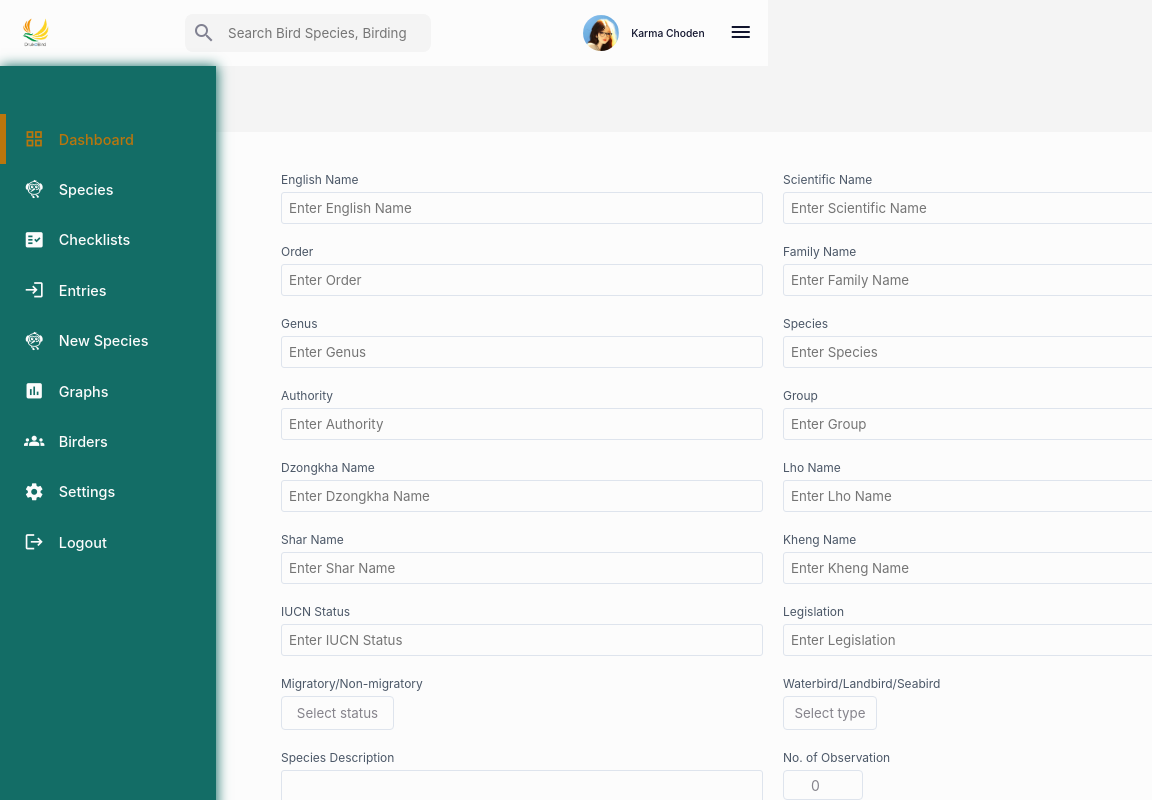
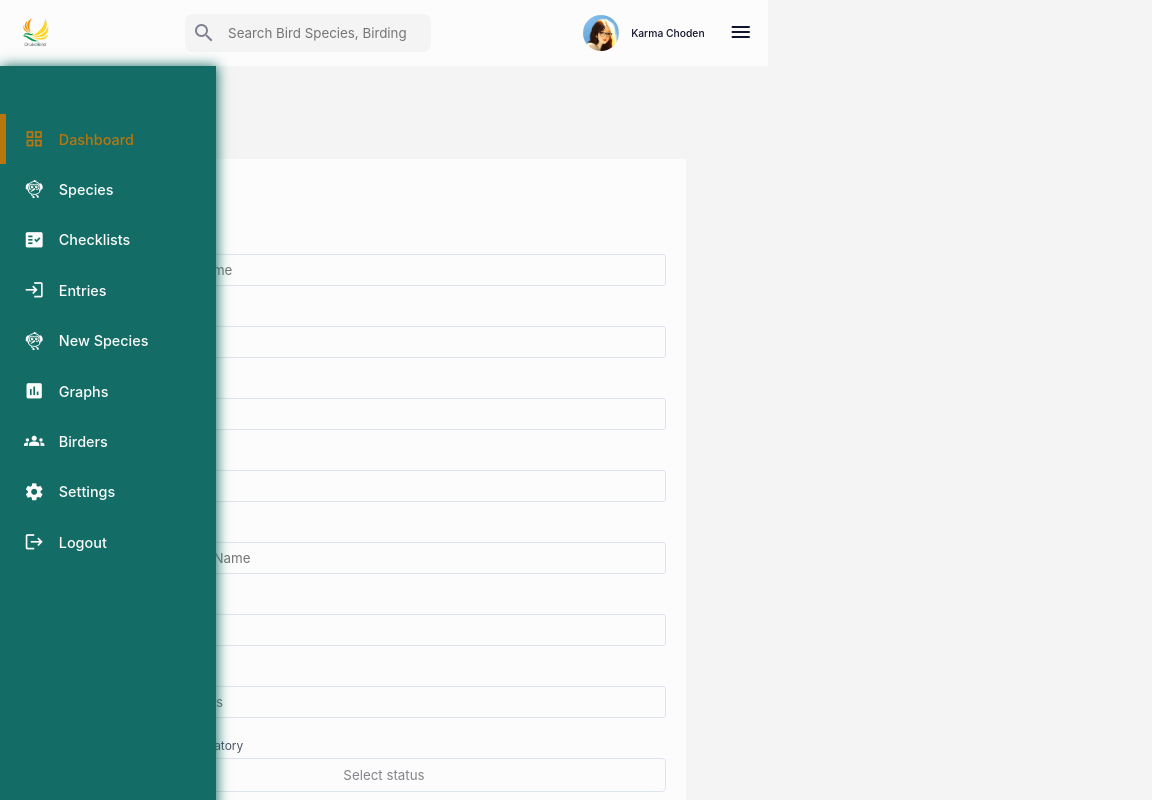
Before and after one commit to Ugyenwangdi/Druk-eBird, a React (Create React App) app in the folder client/: page /species/add in a window 768 px wide. Shown: the top 800 px of the page, 1152 px wide, since content can reach past the window. Built offline with nearby package versions, Linux system fonts and the light colour scheme; no server answers; sample sign-in values are in the browser's storage.

Commit message:
responsive update

```diff
--- a/client/src/styles/addspecies.css
+++ b/client/src/styles/addspecies.css
@@ -1,6 +1,8 @@
 .add-species-container {
-  width: 1295px;
+  width: 100%;
+  max-width: 1000px;
   margin: 0;
+
 }
 .species-header {
   display: flex;
@@ -238,3 +240,55 @@
   cursor: pointer;
   font-size: 14px;
 }
+
+.add-species-container {
+  display: flex;
+  flex-direction: column;
+  align-items: center;
+}
+
+.species-header {
+  display: flex;
+  width: 100%;
+  padding: 20px;
+}
+
+.back-arrow {
+  font-size: 24px;
+}
+
+.speciescontainer {
+  display: flex;
+  flex-wrap: wrap;
+  justify-content: center;
+  width: 100%;
+  padding: 20px;
+}
+
+.column1 {
+  width: 100%;
+  font-weight: bold;
+  margin-bottom: 10px;
+}
+
+.column2 {
+  display: flex;
+  flex-direction: column;
+  flex-basis: 50%;
+  padding-right: 20px;
+}
+
+.column3 {
+  display: flex;
+  flex-direction: column;
+  flex-basis: 50%;
+  padding-left: 20px;
+}
+
+@media screen and (max-width: 768px) {
+  .column2,
+  .column3 {
+    flex-basis: 100%;
+    padding: 0;
+  }
+}
--- a/client/src/styles/species.css
+++ b/client/src/styles/species.css
@@ -1,5 +1,6 @@
 .total-species-container {
-  width: 1295px;
+  width: 100%;
+  max-width: 1000px;
   margin: 0;
 }
 .header {
@@ -24,14 +25,13 @@
   padding-bottom: 10px;
   max-width: 100%;
   width: 1295px;
-  height: 80vh;
 }
 
 .species-filter-container {
   display: flex;
   justify-content: space-between;
   align-items: center;
-  margin: 0.5rem 0;
+  margin: 1.5rem 0;
 }
 
 .species-search-bar {
@@ -74,17 +74,6 @@
   background: var(--color-light);
   padding: 5px;
   width: 10%;
-  border-radius: var(--border-radius-2);
-  display: flex;
-  justify-content: center;
-  color: var(--color-text-light-gray);
-  cursor: pointer;
-}
-
-.filter-select-order {
-  background: var(--color-light);
-  padding: 5px;
-  width: 13%;
   border-radius: var(--border-radius-2);
   display: flex;
   justify-content: center;
@@ -174,7 +163,7 @@
 .filter-button {
   background: var(--color-light);
   padding: 0px 10px;
-  width: 8%;
+  width: 10%;
   border-radius: var(--border-radius-2);
   color: var(--color-gray-light);
   cursor: pointer;
@@ -278,151 +267,55 @@
   font-size: 14px;
 }
 
-@media (max-width: 768px) {
+/* CSS for mobile devices */
+@media only screen and (max-width: 767px) {
+  .total-species-container {
+    max-width: 100%;
+  }
+  .species-page-container {
+    width: 100%;
+    padding: 2%;
+  }
+  .species-search-bar {
+    width: 70%;
+  }
+  .filter-select {
+    display: none;
+    width: 10%;
+  }
+  .filter-select-s {
+    display: none;
+    width: 12%;
+  }
   .species-card {
-    width: calc(100%);
+    width: 100%;
+    margin-right: 0;
   }
 }
 
-/* .species-count {
-  font-size: 14px;
-  color: #777;
-  margin-left: 5px;
-}
-
-.species-count {
-  font-size: 1rem;
-  margin-left: 1rem;
-}
-
-.species-page-container {
-  border-radius: 0.25rem;
-  border-color: #f7f7f7;
-  background-color: #fcfcfc;
-  padding: 0.5rem;
-}
-
-.species-filter-container {
-  display: flex;
-  justify-content: space-between;
-  align-items: center;
-  margin: 1.5rem 0;
-}
-
-.species-search-bar {
-  padding: 0.5rem;
-  border: none;
-  border-radius: 0.25rem;
-  box-shadow: 0 1px 2px rgba(0, 0, 0, 0.1);
-  width: 30%;
-}
-
-.species-filter-dropdown {
-  padding: 0.3rem;
-  border: none;
-  border-radius: 0.25rem;
-  box-shadow: 0 1px 2px rgba(0, 0, 0, 0.1);
-  width: 12%;
-}
-
-.species-container {
-  display: flex;
-  flex-wrap: wrap;
-  margin-bottom: 1.5rem;
-}
-
-.species-card {
-  width: calc(33.33% - 1rem);
-  margin-right: 1rem;
-  margin-bottom: 1rem;
-  background-color: #f7f7f7;
-  border-radius: 0.25rem;
-  box-shadow: 0 1px 2px rgba(0, 0, 0, 0.1);
-  position: relative;
-}
-
-.species-card img {
-  width: 100%;
-  height: 200px;
-  object-fit: cover;
-  border-radius: 0.25rem 0.25rem 0 0;
-}
-
-.species-card-content {
-  padding: 1rem;
-}
-
-.species-card-title {
-  margin: 0;
-  margin-bottom: 0.5rem;
-  font-size: 1.5rem;
-  font-weight: bold;
-}
-
-.species-card-location {
-  font-size: 0.9rem;
-  color: #555;
-}
-
-.species-card-location span {
-  font-weight: bold;
-}
-
-.species-card-options {
-  position: absolute;
-  top: 0.5rem;
-  right: 0.5rem;
-  cursor: pointer;
-}
-
-.species-card-options i {
-  font-size: 1.5rem;
-  color: #555;
-  cursor: pointer;
-  transition: color 0.2s ease;
-}
-
-.species-card-options i:hover {
-  color: #333;
-}
-
-.more-btn {
-  padding: 0.3rem;
-  border-radius: 0.25rem;
-  box-shadow: 0 1px 2px rgba(0, 0, 0, 0.1);
-  width: 10%;
-}
-
-.button-container {
-  position: absolute;
-  top: -100;
-  right: 0;
-  padding-right: 20px;
-}
-
-.export-button {
-  background-color: white;
-  color: #136d66;
-  border: none;
-  padding: 10px 10px;
-  border-radius: 4px;
-  cursor: pointer;
-  font-size: 14px;
-}
-
-.add-button {
-  margin-left: 10px;
-  background-color: #136d66;
-  color: white;
-  border: none;
-  padding: 10px 10px;
-  border-radius: 4px;
-  cursor: pointer;
-  font-size: 14px;
-}
-
-@media (max-width: 768px) {
+/* CSS for tablet devices */
+@media only screen and (min-width: 768px) and (max-width: 1023px) {
+  .total-species-container {
+    max-width: 100%;
+  }
+  .species-page-container {
+    width: 100%;
+    padding: 2%;
+  }
+  .species-search-bar {
+    width: 70%;
+  }
+  .filter-select {
+    display: none;
+  }
+  .filter-select-s {
+    display: none;
+  }
   .species-card {
     width: calc(50% - 1rem);
+    margin-right: 1rem;
   }
-} */
+  .species-card:nth-child(2n) {
+    margin-right: 0;
+  }
+}
```
